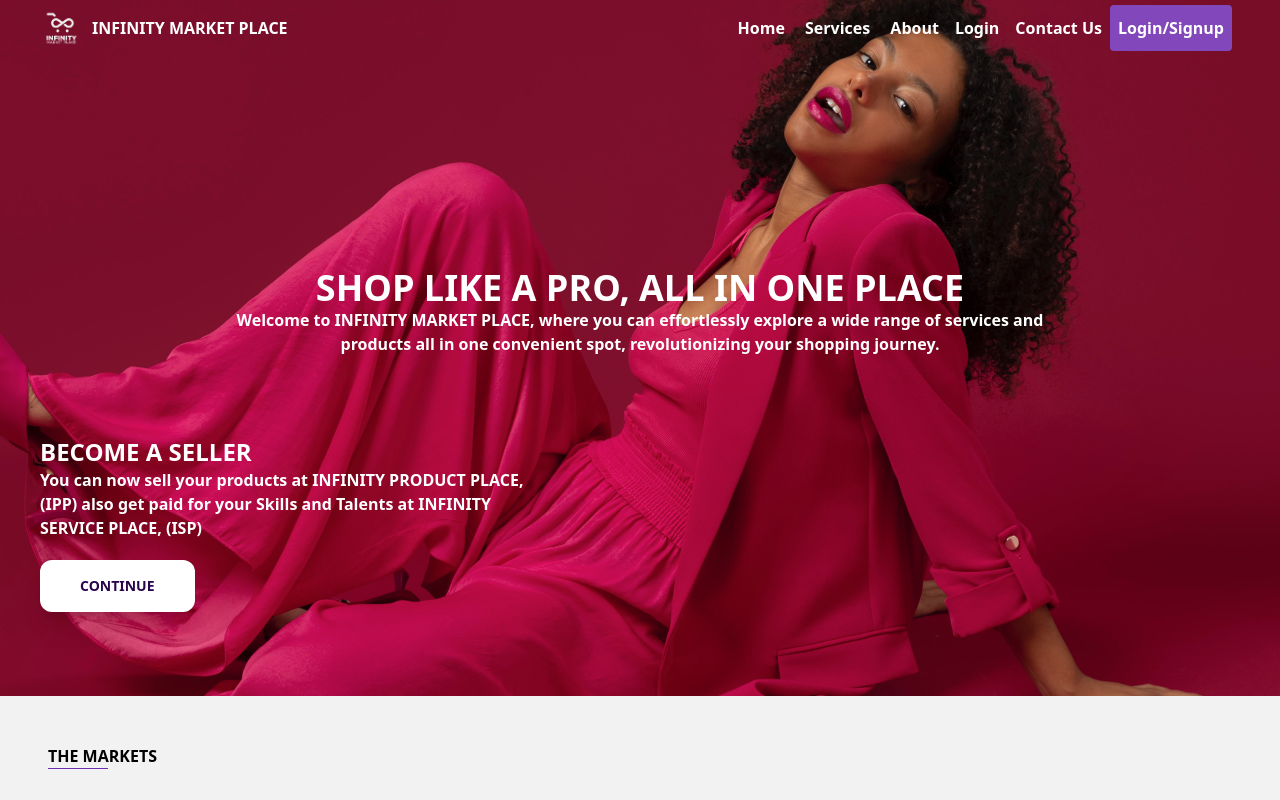
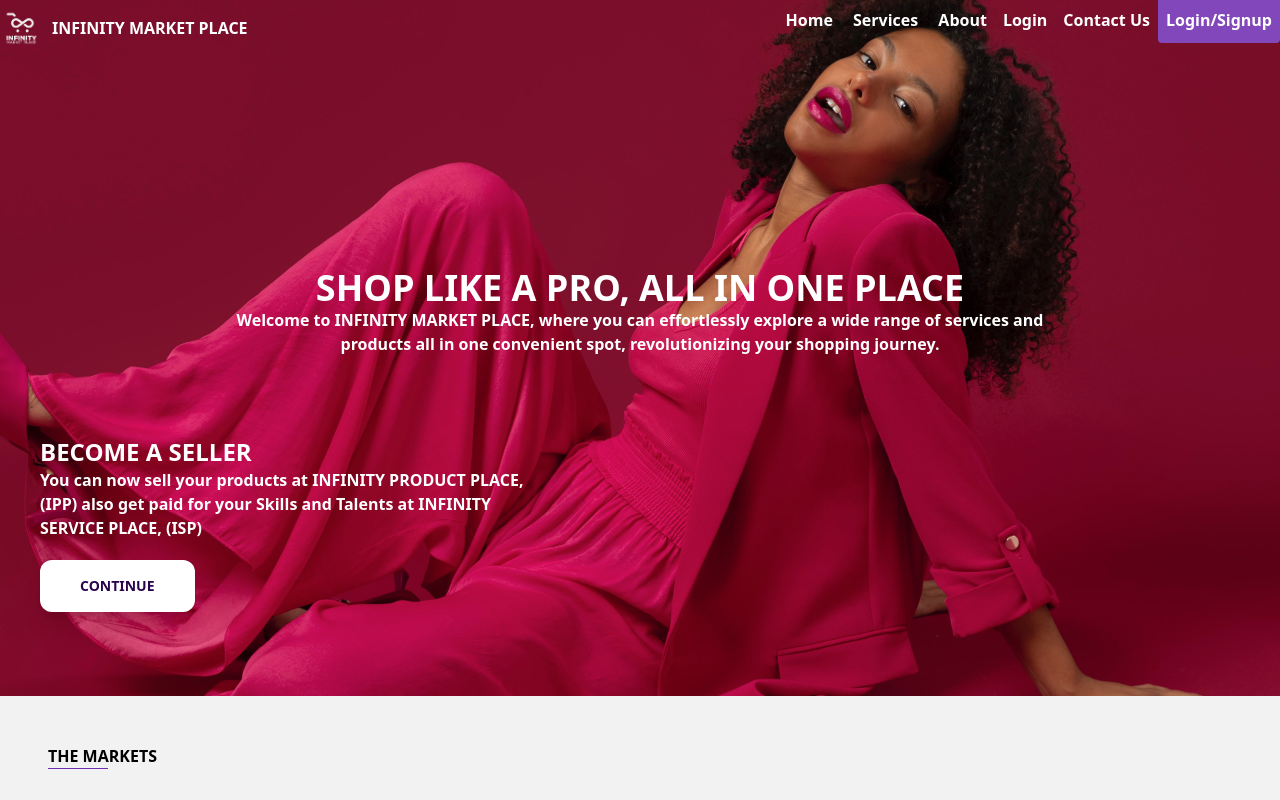
Before and after one commit to O-GDev/InfinityProductMarket, a React (Vite) app: page / in a window 1280 px wide. Shown: the top 800 px of the page. Built offline with nearby package versions, Linux system fonts and the light colour scheme.

Commit message:
first commit

```diff
--- a/src/component/navmenu.jsx
+++ b/src/component/navmenu.jsx
@@ -5,12 +5,12 @@
   return (
     <><div>
       <nav>
-        <div className='flex px-10 py-2 pt-2' style={{ justifyContent: 'space-between' }}>
+        <div className='flex py-2 pt-2' style={{ justifyContent: 'space-between' }}>
           <div className='flex flex-row'>
             <img src='/assets/logo.png' style={{ width: '40px', height: '40px' }} />
             <h3 className="font-primary font-semibold flex flex-row self-center justify-center mx-3 ">INFINITY MARKET PLACE</h3>
           </div>
-          <ul className="inline m-2">
+          <ul className="inline">
             <li className="inline px-2 font-primary font-semibold"><Link to='/'>Home</Link> </li>
             <li className="inline px-2 font-primary font-semibold"> <Link to='/services'>Services</Link> </li>
             <li className="inline px-2 font-primary font-semibold">About</li>
```
